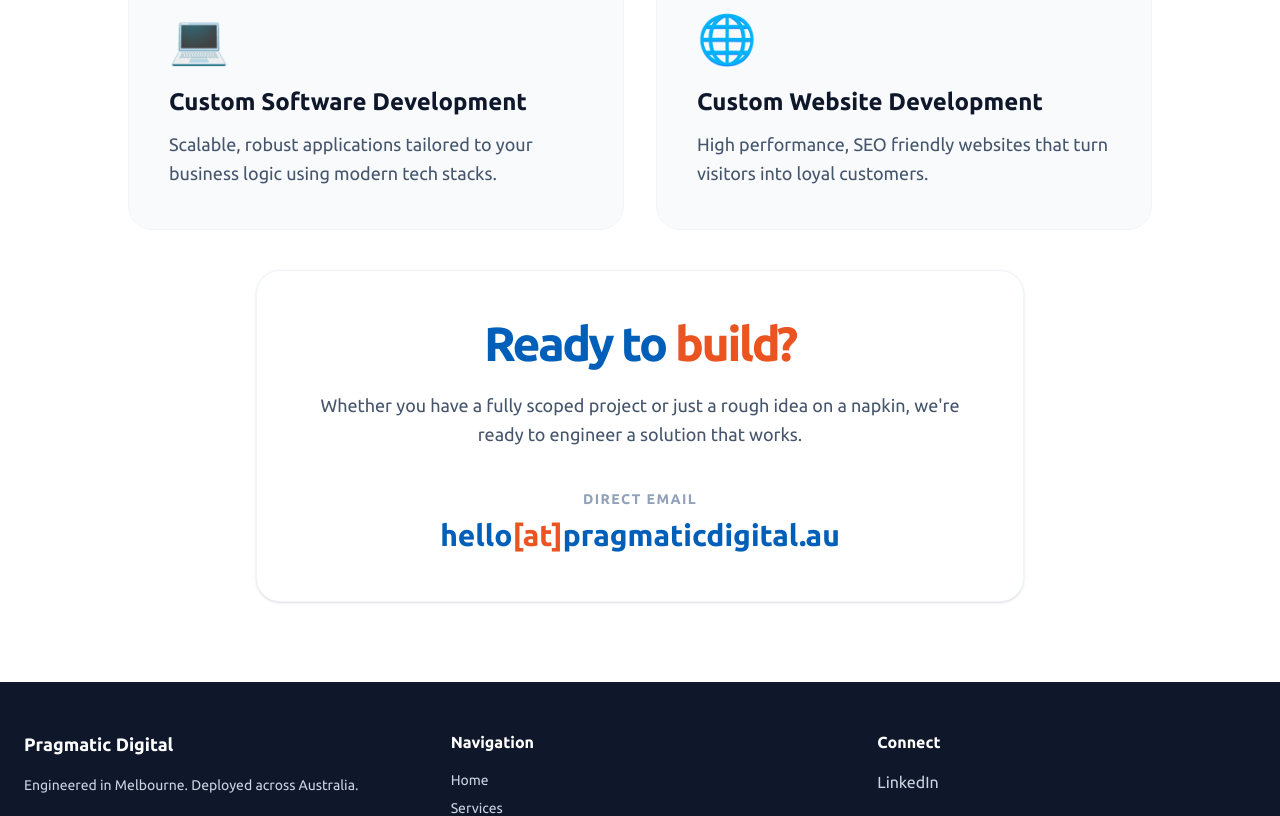
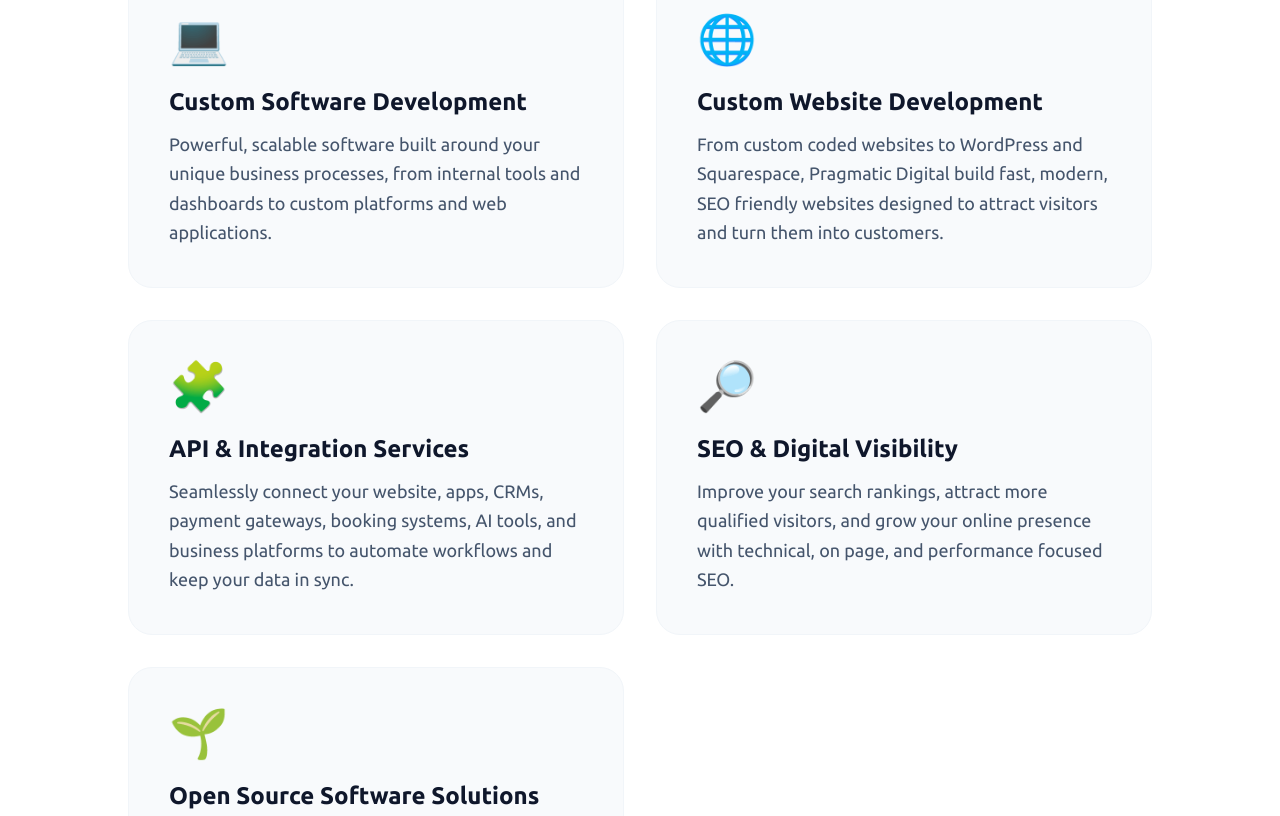
Before and after one commit to pragmaticdigital-au/pragmaticdigital-au.github.io, a Next.js app: page / in a window 1280 px wide. Shown: the part 960-1776 px from the top of the page. Built offline with nearby package versions, Linux system fonts and the light colour scheme; no server answers.

Commit message:
Feature/services (#9)
* Add API & Integration Services as a service
Update text in service offering

* Add SEO & Digital Visibility to services

* Add Open Source Software Solutions to services

---------

Co-authored-by: Amal K <1c2756149+amalk-au@users.noreply.github.com>

```diff
--- a/src/components/Services.tsx
+++ b/src/components/Services.tsx
@@ -3,14 +3,32 @@ export default function Services() {
     {
       title: "Custom Software Development",
       description:
-        "Scalable, robust applications tailored to your business logic using modern tech stacks.",
+        "Powerful, scalable software built around your unique business processes, from internal tools and dashboards to custom platforms and web applications.",
       icon: "💻",
     },
     {
       title: "Custom Website Development",
       description:
-        "High performance, SEO friendly websites that turn visitors into loyal customers.",
+        "From custom coded websites to WordPress and Squarespace, Pragmatic Digital build fast, modern, SEO friendly websites designed to attract visitors and turn them into customers.",
       icon: "🌐",
+    },
+    {
+      title: "API & Integration Services",
+      description:
+        "Seamlessly connect your website, apps, CRMs, payment gateways, booking systems, AI tools, and business platforms to automate workflows and keep your data in sync.",
+      icon: "🧩",
+    },
+    {
+      title: "SEO & Digital Visibility",
+      description:
+        "Improve your search rankings, attract more qualified visitors, and grow your online presence with technical, on page, and performance focused SEO.",
+      icon: "🔎",
+    },
+    {
+      title: "Open Source Software Solutions",
+      description:
+        "Leverage powerful open-source technologies to build flexible, secure, and cost effective solutions tailored to your business needs.",
+      icon: "🌱",
     },
   ];
 
```
